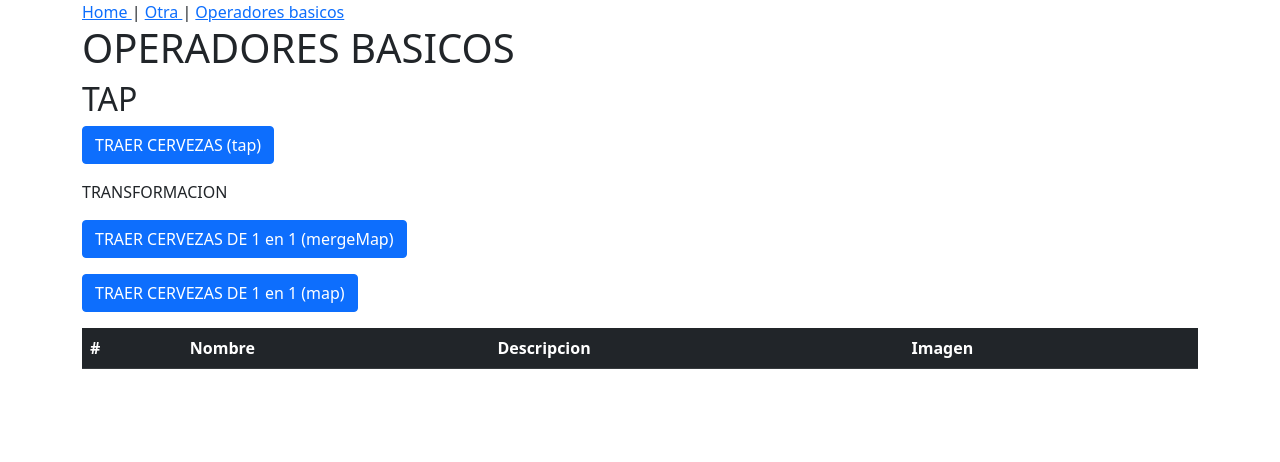
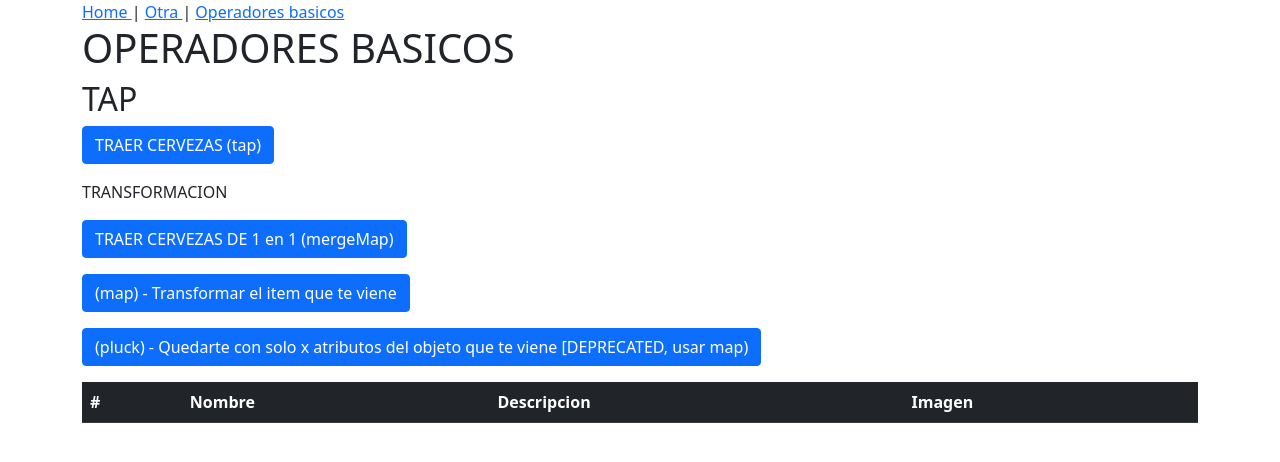
Before and after one commit to anguleando/rxjs, an Angular app: page /operadores-basico in a window 1280 px wide. Shown: the top 462 px of the page. Built offline with nearby package versions, Linux system fonts and the light colour scheme.

Commit message:
Add pluck operator

```diff
--- a/src/app/components/operadores-basicos/operadores-basicos.component.html
+++ b/src/app/components/operadores-basicos/operadores-basicos.component.html
@@ -5,7 +5,8 @@
 
     <p>TRANSFORMACION</p>
     <p><button type="button" class="btn btn-primary" (click)="onGetCervezasMergeMap()">TRAER CERVEZAS DE 1 en 1 (mergeMap)</button></p>
-    <p><button type="button" class="btn btn-primary" (click)="onGetCervezasMap()">TRAER CERVEZAS DE 1 en 1 (map)</button></p>
+    <p><button type="button" class="btn btn-primary" (click)="onGetCervezasMap()">(map) - Transformar el item que te viene</button></p>
+    <p><button type="button" class="btn btn-primary" (click)="onGetCervezasPluck()">(pluck) - Quedarte con solo x atributos del objeto que te viene [DEPRECATED, usar map)</button></p>
 
 <table class="table table-dark table-striped">
   <thead>
--- a/src/app/components/operadores-basicos/operadores-basicos.component.ts
+++ b/src/app/components/operadores-basicos/operadores-basicos.component.ts
@@ -1,5 +1,5 @@
 import { Component, OnInit } from '@angular/core';
-import { from, map, mergeMap, Observer, of, switchMap, tap, toArray } from 'rxjs';
+import { from, map, mergeMap, Observer, of, pluck, switchMap, tap, toArray } from 'rxjs';
 import { Cerveza } from 'src/app/models/cerveza.interface';
 import { BeersService } from 'src/app/services/beers.service';
 
@@ -104,8 +104,11 @@ export class OperadoresBasicosComponent implements OnInit {
     this.beersService.getCervezas().pipe(
       mergeMap( (res) => from(res)),
 
-      // transformar para quedarnos solo con 1 atributo
-      // map( (cerveza: Cerveza) => cerveza.name),
+      // transformar para quedarnos solo con 1 solo atributo
+      map( (cerveza: Cerveza) => cerveza?.name),
+
+      // transformar para quedarnos solo con 1 solo atributo de uno de los 'sub'objetos que tiene el objeto (objeto 'ingredients' en este caso)
+      // map( (cerveza: Cerveza) => cerveza?.ingredients?.yeast ),
 
       // transformar para añadirles en el nombre la id
       // Fijarse que así solo devuelve en nombre
@@ -118,7 +121,22 @@ export class OperadoresBasicosComponent implements OnInit {
 
     )
     .subscribe(this.myObserver);
+  }
 
+  onGetCervezasPluck() {
+    console.log('entro en onGetCervezasPluck');
+    // https://rxjs.dev/api/operators/pluck
+
+    this.beersService.getCervezas().pipe(
+      mergeMap( (res) => from(res)),
+
+      // // transformar para quedarnos solo con 1 atributo
+      // pluck('name'),
+
+      // transformar para quedarnos solo con 1 atributo
+      pluck('ingredients', 'yeast'),
+    )
+    .subscribe(this.myObserver);
   }
 
 
```
